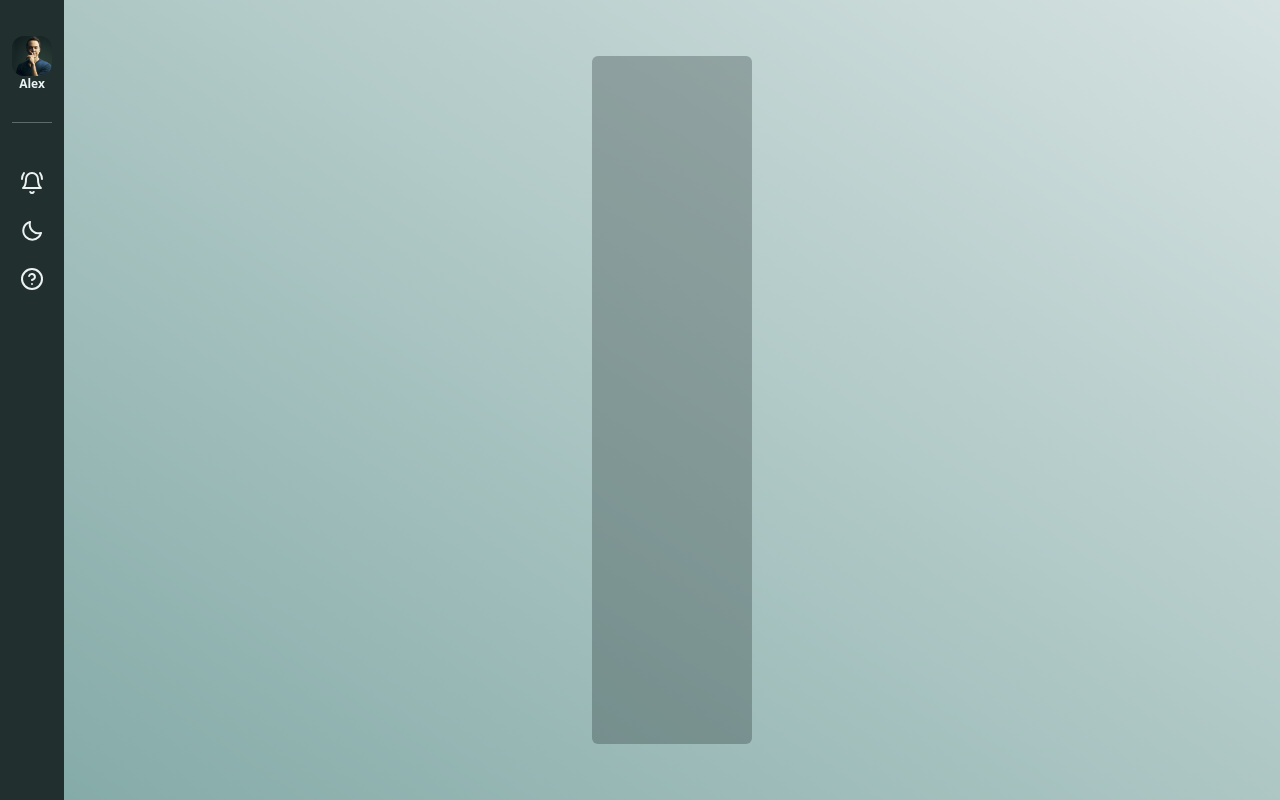
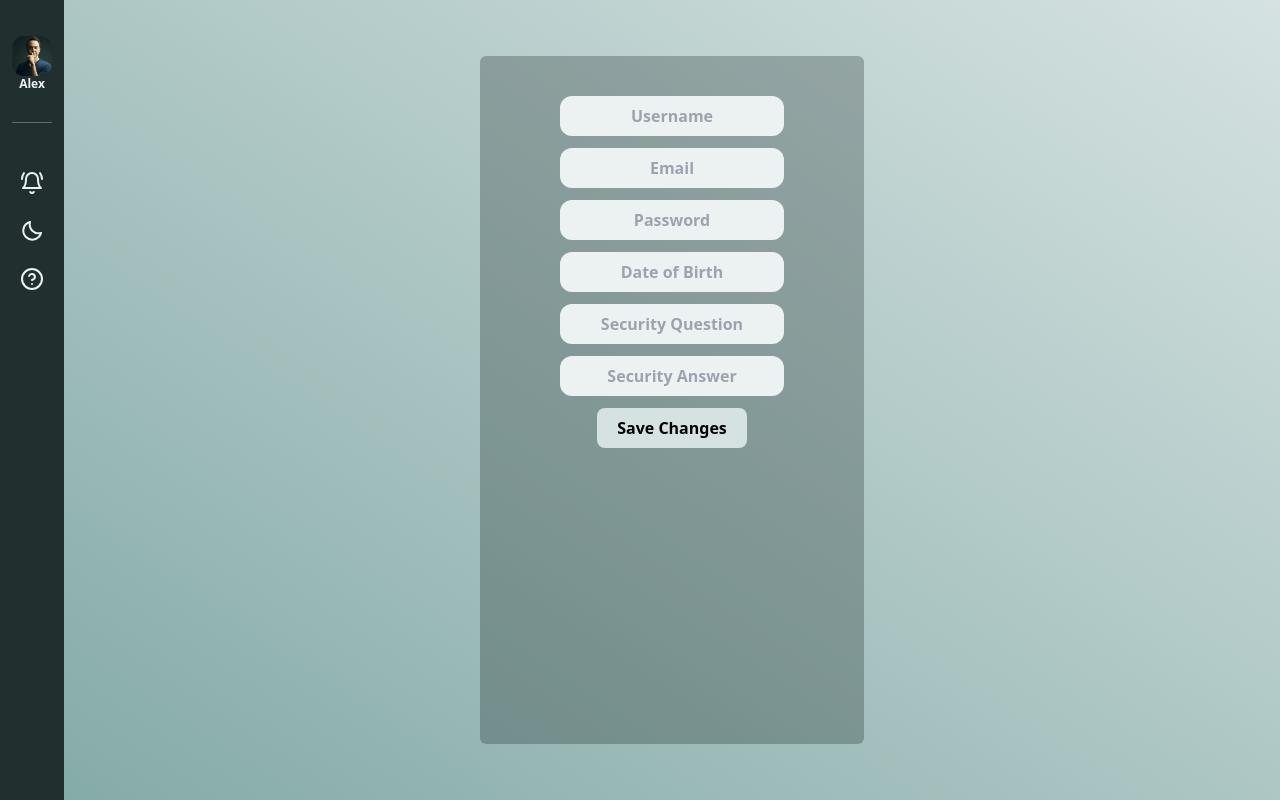
Before and after one commit to Alex6n/todo-list-app, a React (Create React App) app: page / in a window 1280 px wide. Built offline with nearby package versions, Linux system fonts and the light colour scheme.

Commit message:
user settings

```diff
--- a/src/components/account/Settings.js
+++ b/src/components/account/Settings.js
@@ -1,4 +1,8 @@
+import { useState } from "react";
+
 export default function Settings() {
+  const [user, setUser] = useState({ name: "", email: "", password: "", dob: "", mqa: { question: "", answer: "" } });
+
 
   const handleSubmit = (e) => {
     e.preventDefault();
@@ -10,12 +14,27 @@ export default function Settings() {
 
         <form onSubmit={(e) => handleSubmit(e)}>
 
-          {/* Username */}
-          {/* Email */}
-          {/* Phone */}
-          {/* Password */}
-          {/* Date of birth */}
-          {/* Memorable Q&A */}
+          <div className="flex flex-col items-center justify-center gap-3 mt-10">
+            <input type="text" placeholder="Username" className="text-center p-2 w-56 rounded-xl bg-azure-radiance-100 font-bold"
+              value={user.name} onChange={e => setUser({ ...user, name: e.target.value })} />
+
+            <input type="text" placeholder="Email" className="text-center p-2 w-56 rounded-xl bg-azure-radiance-100 font-bold"
+              value={user.email} onChange={e => setUser({ ...user, email: e.target.value })} />
+
+            <input type="text" placeholder="Password" className="text-center p-2 w-56 rounded-xl bg-azure-radiance-100 font-bold"
+              value={user.password} onChange={e => setUser({ ...user, password: e.target.value })} />
+
+            <input type="text" placeholder="Date of Birth" className="text-center p-2 w-56 rounded-xl bg-azure-radiance-100 font-bold"
+              value={user.dob} onChange={e => setUser({ ...user, dob: e.target.value })} />
+
+            <input type="text" placeholder="Security Question" className="text-center p-2 w-56 rounded-xl bg-azure-radiance-100 font-bold"
+              value={user.mqa.question} onChange={e => setUser({ ...user, mqa: { ...user.mqa, question: e.target.value} })} />
+
+            <input type="text" placeholder="Security Answer" className="text-center p-2 w-56 rounded-xl bg-azure-radiance-100 font-bold"
+              value={user.mqa.answer} onChange={e => setUser({ ...user, mqa: { ...user.mqa, answer: e.target.value} })} />
+
+            <input type="submit" value="Save Changes" class="special-tab px-5 font-bold"/>
+          </div>
 
         </form>
 
--- a/src/store/userSlice.js
+++ b/src/store/userSlice.js
@@ -7,6 +7,16 @@ export const userSlice = createSlice({
             img: 'alex.jpg',
             name: 'Alex'
         },
+        user: {
+            name: "",
+            email: "",
+            password: "",
+            dob: "",
+            mqa: {
+                question: "",
+                answer: ""
+            }
+        }
     },
     reducers: {
         editProfile: (state, action) => {
```
